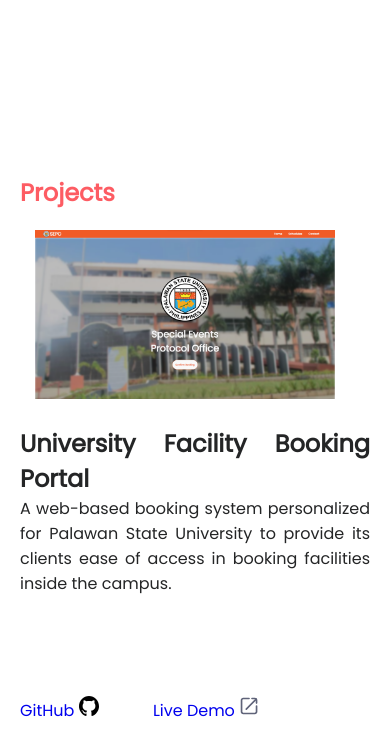
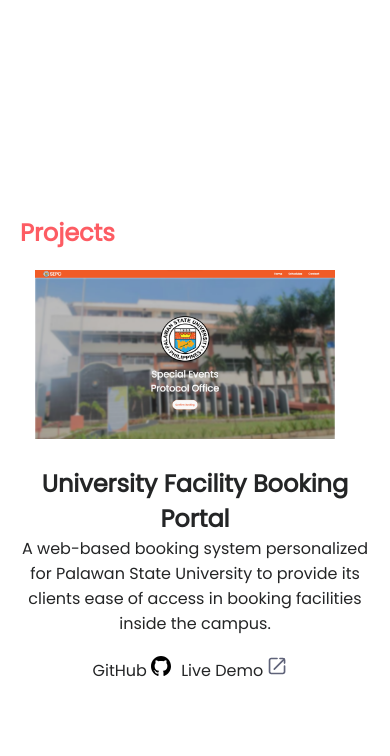
Before and after one commit to raishudesu/rysh-dev-portfolio.github.io, a plain HTML site: page index.html in a window 390 px wide. Shown: the part 1579-2335 px from the top of the page. Drawn offline with nearby package versions, Linux system fonts and the light colour scheme.

Commit message:
updated css

```diff
--- a/style.css
+++ b/style.css
@@ -212,10 +212,13 @@
 }
 .project-1-link {
   margin-top: 100px;
+  display: flex;
+  justify-content: first baseline;
 }
 .project-1-link a {
-  margin-right: 50px;
+  margin-right: 10px;
   text-decoration: none;
+  color: #242526;
 }
 .contact-section {
   width: 100%;
@@ -386,6 +389,7 @@
   }
   .about-right {
     width: 100%;
+    text-align: center;
   }
   .projects-container {
     padding: 20px;
@@ -396,12 +400,17 @@
     align-items: center;
     justify-items: center;
   }
+  .project-1-link{
+    margin-top: 20px;
+    justify-content: center;
+  }
   .project-1 img {
     width: 300px;
   }
   .project-1-right {
     margin-top: 20px;
     width: 100%;
+    text-align: center;
   }
   .contact-section {
     padding: 20px;
```
